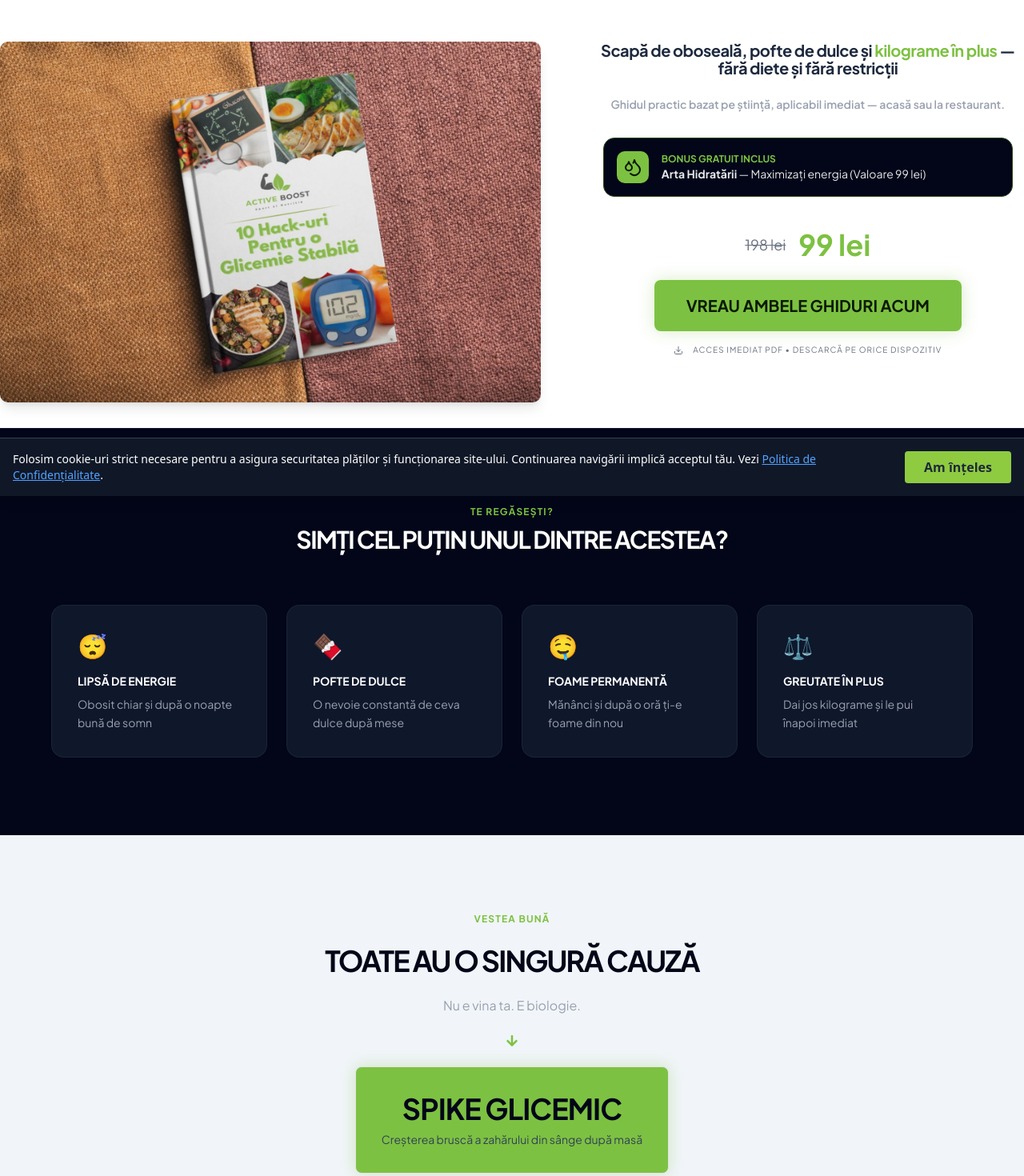
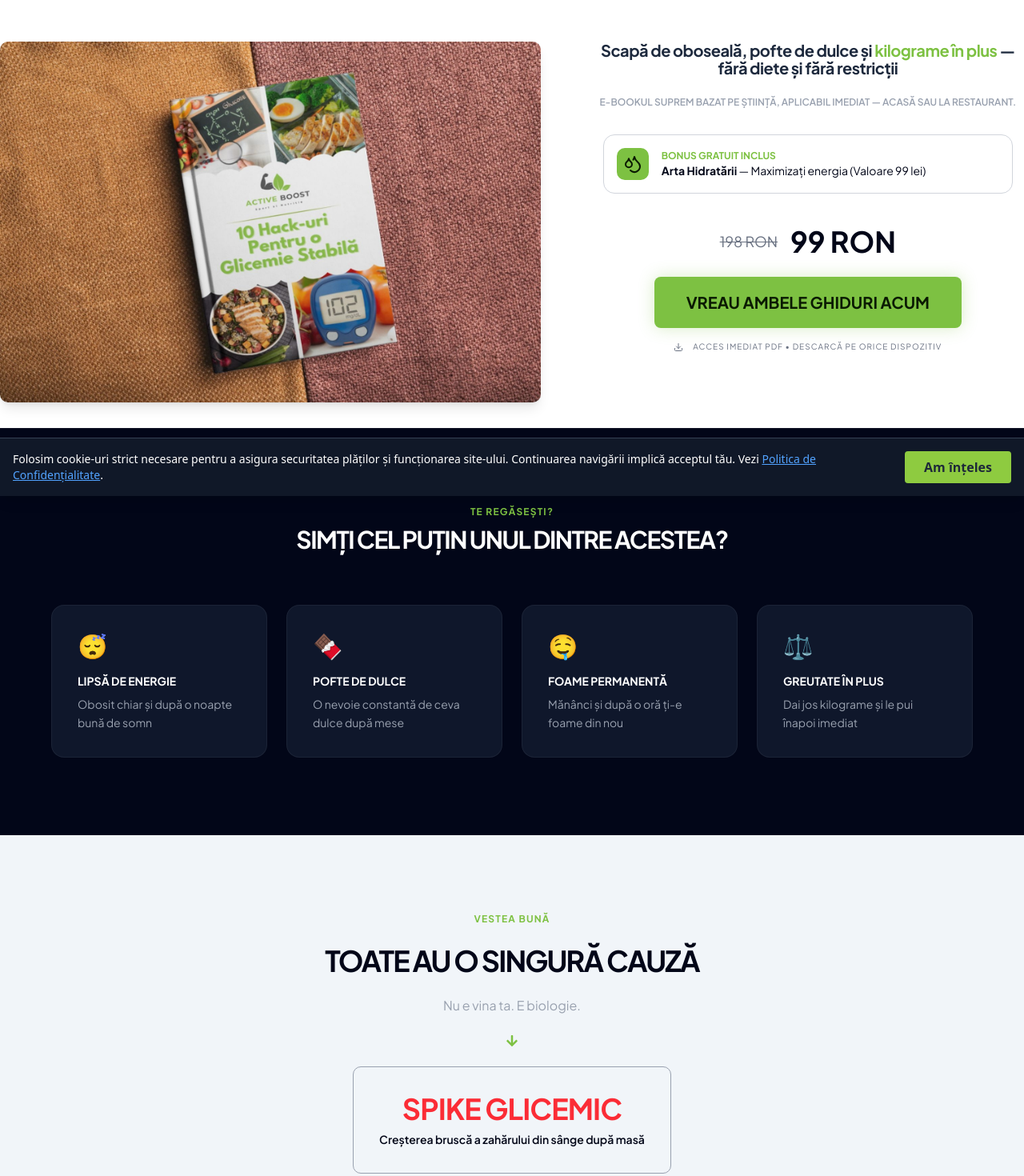
Before and after one commit to catalyntor13/activeboost, a Next.js app: page / in a window 1280 px wide. Shown: the part 180-1650 px from the top of the page at 80% size. Built offline with nearby package versions, Linux system fonts and the light colour scheme.

Commit message:
Changed the design

```diff
--- a/components/landing/CTA.tsx
+++ b/components/landing/CTA.tsx
@@ -12,28 +12,28 @@ export default function CTASection() {
         <div className="max-w-2xl mx-auto">
           <motion.div
             whileInView={{ scale: [0.95, 1] }}
-            className="bg-slate-950 border border-[#2d4a1a] p-6 rounded-2xl mb-12 inline-block"
+            className="border-1 border-gray-300 p-6 rounded-2xl mb-12 inline-block"
           >
             <p className="text-[#7dc142] text-sm font-bold uppercase mb-2">Ofertă Limitată</p>
-            <h4 className="text-white text-xl font-bold mb-1">Ghid Glicemie + Bonus Hidratare</h4>
+            <h4 className="text-slate-950 text-xl font-bold mb-1">Ghid Glicemie + Bonus Hidratare</h4>
             <div className="flex justify-center items-center gap-3">
               <span className="text-gray-500 line-through">198 lei</span>
-              <span className="text-[#7dc142] text-3xl font-black italic">99 lei</span>
+              <span className="text-slate-950 text-3xl font-black ">99 lei</span>
             </div>
           </motion.div>
 
-          <h2 className="text-3xl md:text-5xl font-bold text-slate-900 mb-8 tracking-tighter uppercase">
+          <h2 className="text-xl md:text-4xl font-bold text-slate-900 mb-8 tracking-tighter uppercase">
             Ești gata să îți recapeți <br /> controlul asupra energiei?
           </h2>
 
-          <Link href="/checkout" className="group inline-block">
-          <Button className="bg-[#7dc142] cursor-pointer text-[#0a1a02] hover:bg-[#8ee04b] shadow-[0_0_20px_rgba(125,193,66,0.3)] text-xl  p-8 font-bold w-full lg:w-xs">
+          <Link href="/checkout" className="group">
+          <Button className="bg-[#7dc142] cursor-pointer text-[#0a1a02] hover:bg-[#8ee04b] w-full shadow-[0_0_20px_rgba(125,193,66,0.3)] text-xl  p-8 font-bold w-full lg:w-xs">
             VREAU GHIDUL PDF <ArrowRight className="inline ml-2 group-hover:translate-x-1 transition-transform" />
           </Button>
           </Link>
-          <p className="mt-8 text-gray-600 text-sm ">
-           Acces imediat PDF • Descarcă pe orice dispozitiv
-          </p>
+          <p className="text-[10px] flex items-center justify-center mt-3 gap-2 text-gray-500 uppercase tracking-widest tracking-tighter ">
+              <Download className="inline mr-1" size={12} />  Acces imediat PDF • Descarcă pe orice dispozitiv
+            </p>
         </div>
       </section>
         </>
--- a/components/landing/Curiculum.tsx
+++ b/components/landing/Curiculum.tsx
@@ -20,7 +20,7 @@ export default function CuriculumPage() {
               "Mitul zahărului bun și rău — adevărul ascuns",
               "Diferența dintre Glucoză și Fructoză și impactul lor",
               "Protocolul de 10 minute după masă pentru a evita spike-ul",
-              "Strategii aplicabile imediat (Acasă vs Restaurant)",
+              "Ghid aplicabil  imediat (Acasă vs Restaurant)",
               "BONUS: Arta hidratării — ghid complet de revitalizare"
             ].map((text, i) => (
               <motion.div
--- a/components/landing/Footer.tsx
+++ b/components/landing/Footer.tsx
@@ -1,5 +1,9 @@
+"use client"
+
 import Image from "next/image"
 import Link from "next/link"
+
+import { PiTiktokLogoLight } from "react-icons/pi";
 
 const Footer = () => {
   return (
@@ -46,9 +50,7 @@ const Footer = () => {
             </span>
              <span>
               <Link href='tiktok.com/@activeboost.fitclub'>
-          <Image src='/tik-tok.png' alt="TikTokIcon"
-            width={35}
-            height={35}/>
+              <PiTiktokLogoLight size={35}  />
              </Link>
             </span>
 
--- a/components/landing/Hero.tsx
+++ b/components/landing/Hero.tsx
@@ -22,26 +22,26 @@ export default function HeroPage() {
             Scapă de oboseală, pofte de dulce și <span className="text-[#7dc142]">kilograme în plus</span> — fără diete și fără restricții
 
           </h1>
-          <p className="text-sm text-gray-400 mb-8 font-semibold ">
-            Ghidul practic bazat pe știință, aplicabil imediat — acasă sau la restaurant.
+          <p className="text-xs text-gray-400 mb-8 font-semibold uppercase ">
+            E-bookul suprem bazat pe știință, aplicabil imediat — acasă sau la restaurant.
           </p>
 
           {/* BOX BONUS: Evidențierea valorii adăugate gratuite[cite: 1] */}
-          <div className="bg-slate-950 border border-[#2d4a1a] p-4 rounded-xl max-w-lg mx-auto mb-10 flex items-center gap-4 text-left">
+          <div className="border-1 border-gray-300 p-4 rounded-xl max-w-lg mx-auto mb-10 flex items-center gap-4 text-left">
             <div className="bg-[#7dc142] p-2 rounded-lg text-[#0a1a02]"><Droplets size={24} /></div>
             <div>
               <p className="text-[#7dc142] text-xs font-bold uppercase">Bonus gratuit inclus</p>
-              <p className="text-sm text-gray-200"><strong>Arta Hidratării</strong> — Maximizați energia (Valoare 99 lei) </p>
+              <p className="text-sm text-slate-950"><strong>Arta Hidratării</strong> — Maximizați energia (Valoare 99 lei) </p>
             </div>
           </div>
 
           <div className="flex flex-col items-center gap-4">
             <div className="flex items-center gap-4 mb-2">
-              <span className="text-gray-500 line-through text-lg">198 lei</span>
-              <span className="text-[#7dc142] text-4xl font-bold ">99 lei</span>
+              <span className="text-gray-500 line-through text-lg">198 RON</span>
+              <span className="text-slate-950 text-4xl font-bold ">99 RON</span>
             </div>
             <Link href="/checkout" className="group inline-block">
-            <Button variant='destructive' className="bg-[#7dc142] cursor-pointer text-[#0a1a02] hover:bg-[#8ee04b] shadow-[0_0_20px_rgba(125,193,66,0.3)] text-xl  p-8 font-bold w-full lg:w-sm">VREAU AMBELE GHIDURI ACUM</Button>
+            <Button variant='destructive' className="bg-[#7dc142] cursor-pointer text-[#0a1a02] hover:bg-[#8ee04b] shadow-[0_0_20px_rgba(125,193,66,0.3)] text-xl p-8 font-bold w-full lg:w-sm">VREAU AMBELE GHIDURI ACUM</Button>
             </Link>
             <p className="text-[10px] flex items-center gap-2 text-gray-500 uppercase tracking-widest tracking-tighter">
               <Download className="inline mr-1" size={12} />  Acces imediat PDF • Descarcă pe orice dispozitiv
--- a/components/landing/VesteBuna.tsx
+++ b/components/landing/VesteBuna.tsx
@@ -13,9 +13,9 @@ export default function VesteBuna() {
 
            <div className="text-[#7dc142] font-bold"><FaArrowDown/></div>
 
-           <div className="border max-w-xl rounded-md bg-[#7dc142] hover:bg-[#8ee04b] shadow-[0_0_20px_rgba(125,193,66,0.3)] text-xl  p-8">
-             <h3 className="text-slate-950 font-bold text-4xl mb-2 uppercase tracking-tight">Spike Glicemic</h3>
-            <p className="text-slate-700 text-sm">Creșterea bruscă a zahărului din sânge după masă</p>
+           <div className="border-1  border-gray-400 max-w-xl rounded-lg  text-xl  p-8">
+             <h3 className="text-red-500 font-bold text-4xl mb-2 uppercase tracking-tight ">Spike Glicemic</h3>
+            <p className="text-slate-950 font-semibold max-w-sm text-sm">Creșterea bruscă a zahărului din sânge după masă</p>
            </div>
            <p className="text-gray-500 max-w-2xl font-medium text-sm lg:text-base">Când glicemia urcă și cade brusc, corpul răspunde cu oboseală, foame, pofte și acumulare de grăsime. Dacă înveți să controlezi asta, controlezi totul.</p>
         </div>
--- a/components/landingOld/Footer.tsx
+++ b/components/landingOld/Footer.tsx
@@ -1,5 +1,7 @@
 import Image from "next/image"
 import Link from "next/link"
+import { AiOutlineTikTok } from "react-icons/ai";
+
 
 const Footer = () => {
   return (
@@ -17,7 +19,7 @@ const Footer = () => {
           <p className="font-normal ">Copyright © Active Boost</p>
           <p className="font-medium">IDTORO SRL</p>
           <p ><span className="font-semibold">CUI:</span> 51081026</p>
-          <p>Blv Dem Radulescu, Nr.15, Bl. X2, Sc A, Et 5, Ap 37</p>
+          <p>Bulevardul Dem Radulescu, Nr 15 </p>
           <p>Mun. Ramnicu Valcea, Județ Valcea, România</p>
           <p><span className="font-normal">Email:</span><span className="ml-1">activeboostfitclub@gmail.com</span></p>
           <p><span className="font-normal">Telefon:</span><span className="ml-1">0754916858</span></p>
@@ -46,9 +48,8 @@ const Footer = () => {
             </span>
              <span>
               <Link href='tiktok.com/@activeboost.fitclub'>
-          <Image src='/tik-tok.png' alt="TikTokIcon"
-            width={35}
-            height={35}/>
+
+            <AiOutlineTikTok size={35}  />
              </Link>
             </span>
 
```
